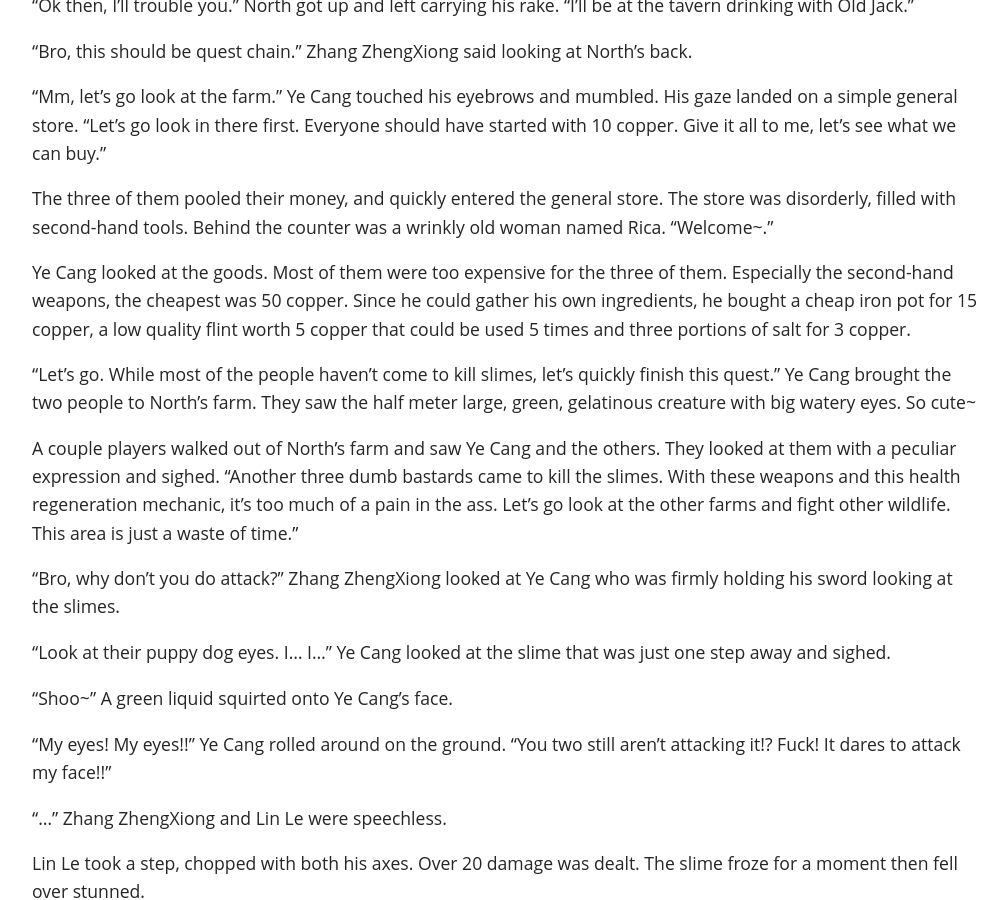
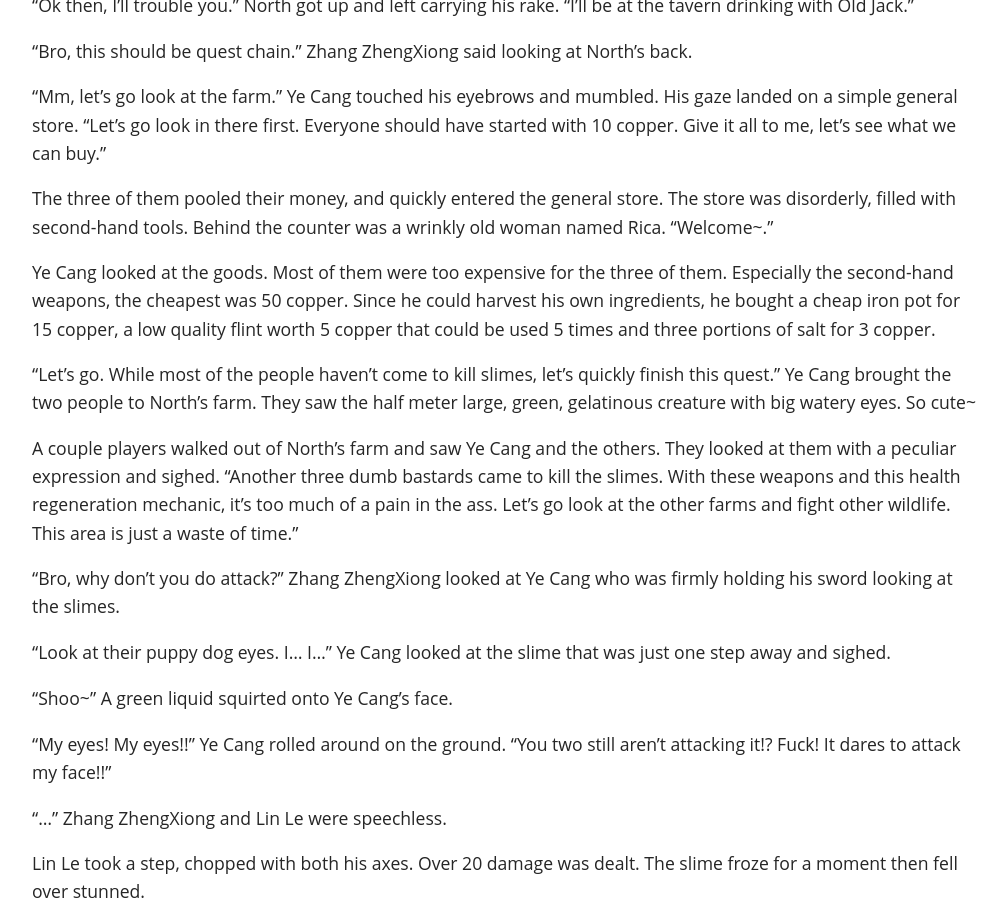
Before and after one commit to SyzcTranslations/SyzcTranslations.github.io, a Jekyll site: the page built from _translations/VWPWE/0003.markdown, in a window 1280 px wide and 900 px high, scrolled down 2699 px. Shown: the whole window, without its empty margins (133-1140 px from the left). Built offline with Jekyll 4.4.1, drawn with Linux system fonts in a browser that asks for light colours; some of the changed text lies outside the part shown.

Commit message:
Replaced gather skill with harvest skill.

```diff
--- a/_translations/VWPWE/0003.markdown
+++ b/_translations/VWPWE/0003.markdown
@@ -56,7 +56,7 @@
 
 “...looks like only I can learn it.” Ye Cang sighed and used the book.
 
-“Congratulation, you’ve obtained a profession. Unique cooking. Identify food items. Gather food items.”
+“Congratulation, you’ve obtained a profession. Unique cooking. Identify food items. Harvest food items.”
 
 Ye Cang sighed. At least it was better than nothing. Culinary arts… Hah… In the end, it all comes down to his box. “My turn.”
 
@@ -98,7 +98,7 @@
 
 The three of them pooled their money, and quickly entered the general store. The store was disorderly, filled with second-hand tools. Behind the counter was a wrinkly old woman named Rica. “Welcome~.”
 
-Ye Cang looked at the goods. Most of them were too expensive for the three of them. Especially the second-hand weapons, the cheapest was 50 copper. Since he could gather his own ingredients, he bought a cheap iron pot for 15 copper, a low quality flint worth 5 copper that could be used 5 times and three portions of salt for 3 copper.
+Ye Cang looked at the goods. Most of them were too expensive for the three of them. Especially the second-hand weapons, the cheapest was 50 copper. Since he could harvest his own ingredients, he bought a cheap iron pot for 15 copper, a low quality flint worth 5 copper that could be used 5 times and three portions of salt for 3 copper.
 
 “Let’s go. While most of the people haven’t come to kill slimes, let’s quickly finish this quest.” Ye Cang brought the two people to North’s farm. They saw the half meter large, green, gelatinous creature with big watery eyes. So cute~
 
--- a/_translations/VWPWE/0004.markdown
+++ b/_translations/VWPWE/0004.markdown
@@ -8,7 +8,7 @@
 
 The three of them looked at the green slime’s ooze like corpse. Zhang ZhengXiong looked under it. “There’s only 1 copper.”
 
-Ye Cang used his gather ability on the body.
+Ye Cang used his harvest skill on the body.
 
 “You received Green Slime Gel, Green Slime Acid, Green Slime’s Eye.”
 
```
Also changed, not shown: other parts of _translations/VWPWE/0003.markdown (+1 -1 lines).
